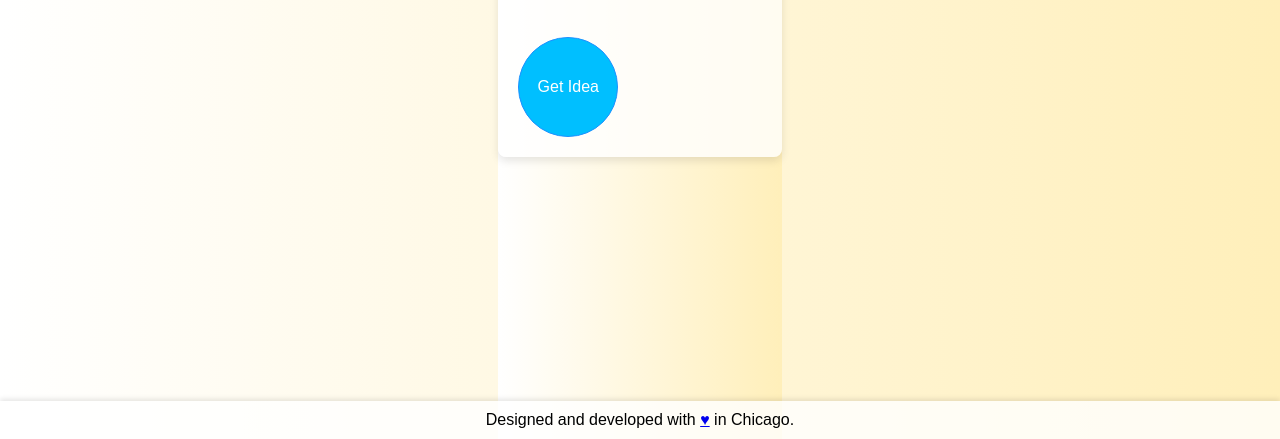
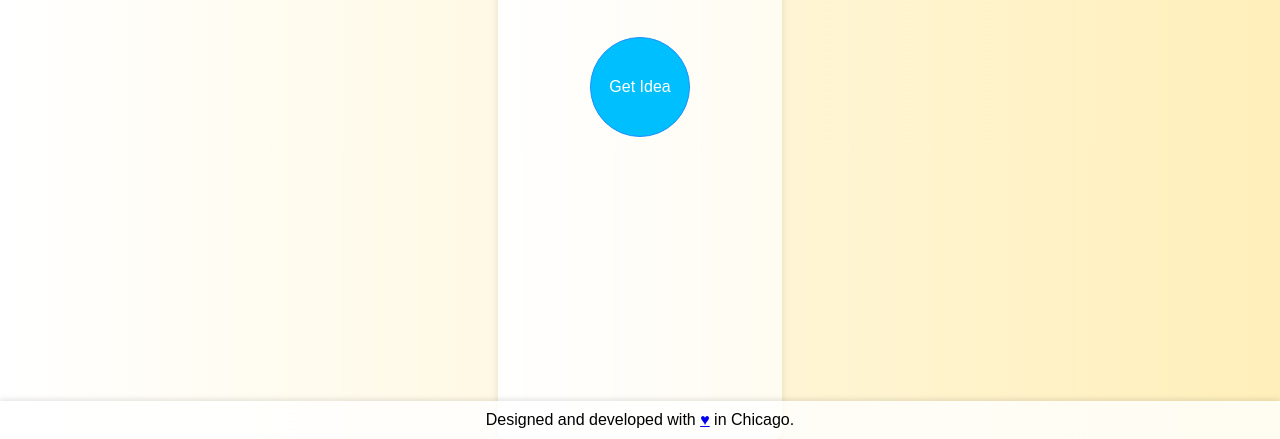
Before and after one commit to mensahTribeWeb/bored-bot, a website: page webpage/index.html in a window 1280 px wide. Shown: the part 361-800 px from the top of the page. Drawn offline with Linux system fonts and the light colour scheme.

Commit message:
Update index.css

```diff
--- a/webpage/css/index.css
+++ b/webpage/css/index.css
@@ -23,6 +23,11 @@ html, body {
     background-color: rgba(255, 255, 255, 0.8);
     box-shadow: 0 4px 8px rgba(0, 0, 0, 0.1);
     text-align: center;
+    display: flex;
+    flex-direction: column;
+    justify-content: center;
+    align-items: center;
+    height: 100%;
 }
 
 h1 {
```
